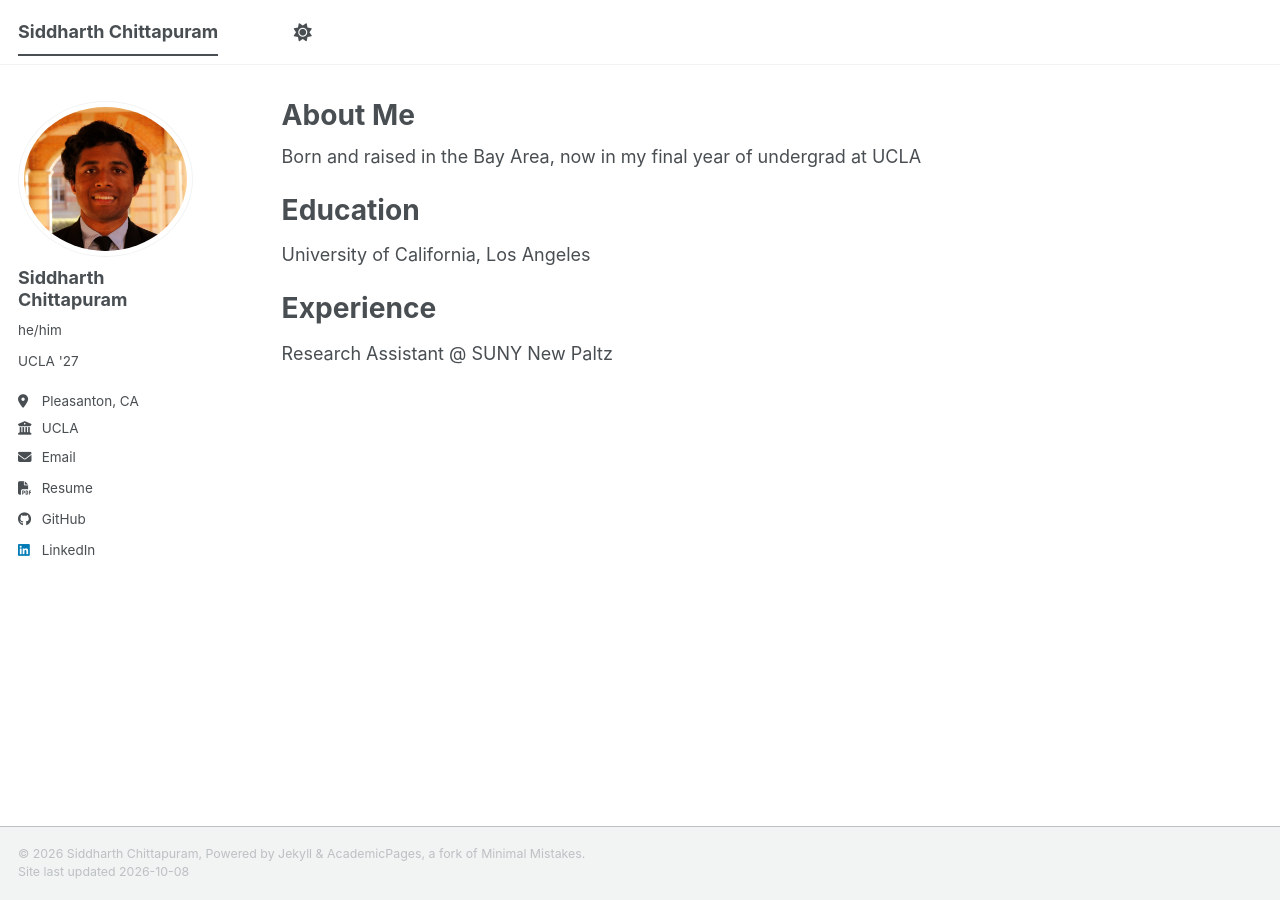
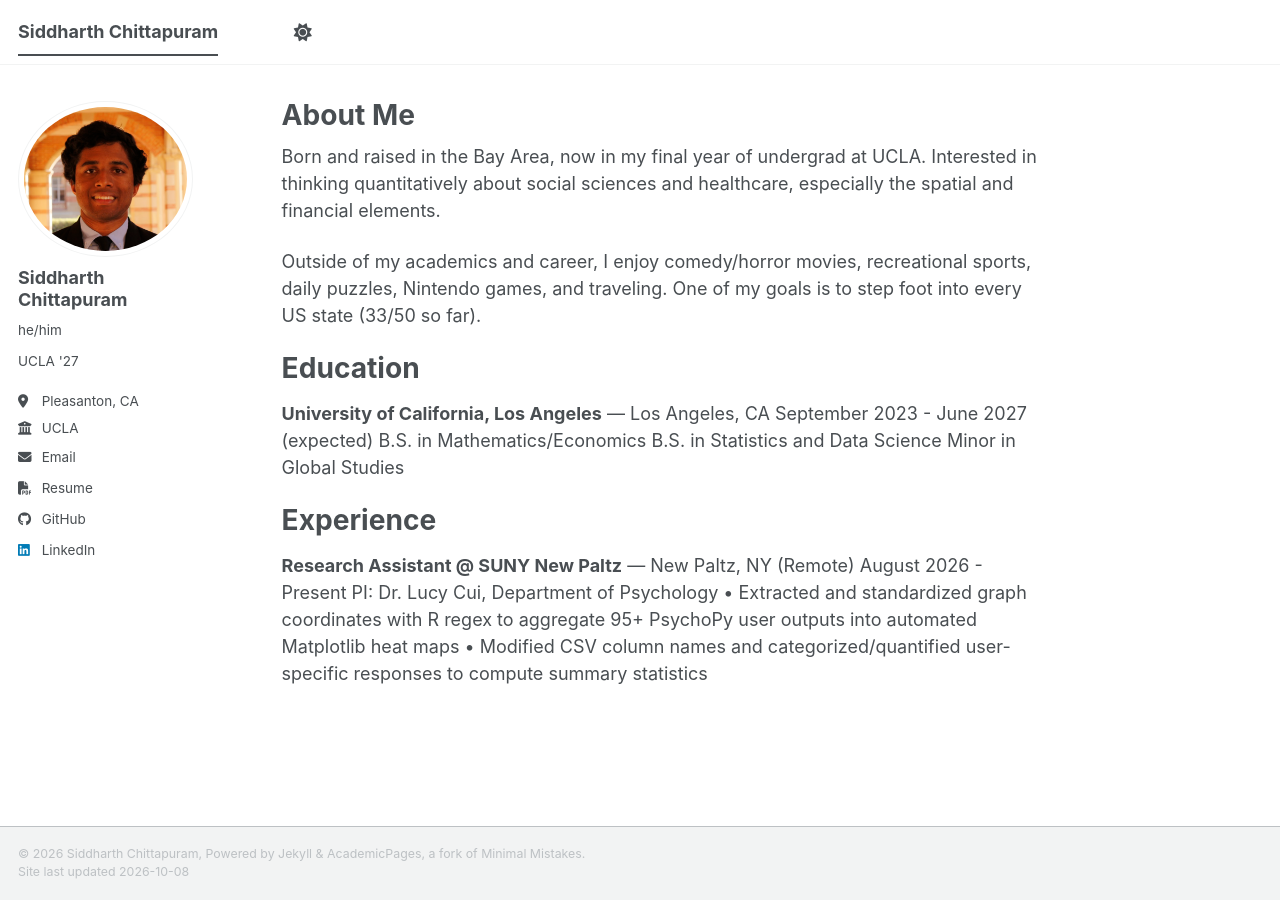
Before and after one commit to schittap/schittap.github.io, a Jekyll site: the page built from _pages/about.md, in a window 1280 px wide. Built offline with Jekyll 4.4.1, drawn with Linux system fonts in a browser that asks for light colours; a style sheet for code colours, icons or effects is not loaded.

Commit message:
Update about page with personal and educational details
Expanded personal introduction and added details about education and experience.

```diff
--- a/_pages/about.md
+++ b/_pages/about.md
@@ -7,12 +7,24 @@ redirect_from:
   - /about.html
 ---
 
-Born and raised in the Bay Area, now in my final year of undergrad at UCLA
+Born and raised in the Bay Area, now in my final year of undergrad at UCLA. Interested in thinking quantitatively about social sciences and healthcare, especially the spatial and financial elements.
+
+Outside of my academics and career, I enjoy comedy/horror movies, recreational sports, daily puzzles, Nintendo games, and traveling. One of my goals is to step foot into every US state (33/50 so far).
 
 Education
 ======
-University of California, Los Angeles
+__University of California, Los Angeles__ — Los Angeles, CA
+September 2023 - June 2027 (expected)
+B.S. in Mathematics/Economics
+B.S. in Statistics and Data Science
+Minor in Global Studies
+
 
 Experience
 ======
-Research Assistant @ SUNY New Paltz
+__Research Assistant @ SUNY New Paltz__ — New Paltz, NY (Remote)
+August 2026 - Present
+PI: Dr. Lucy Cui, Department of Psychology
+• Extracted and standardized graph coordinates with R regex to aggregate 95+ PsychoPy user outputs into
+automated Matplotlib heat maps
+• Modified CSV column names and categorized/quantified user-specific responses to compute summary statistics
```
